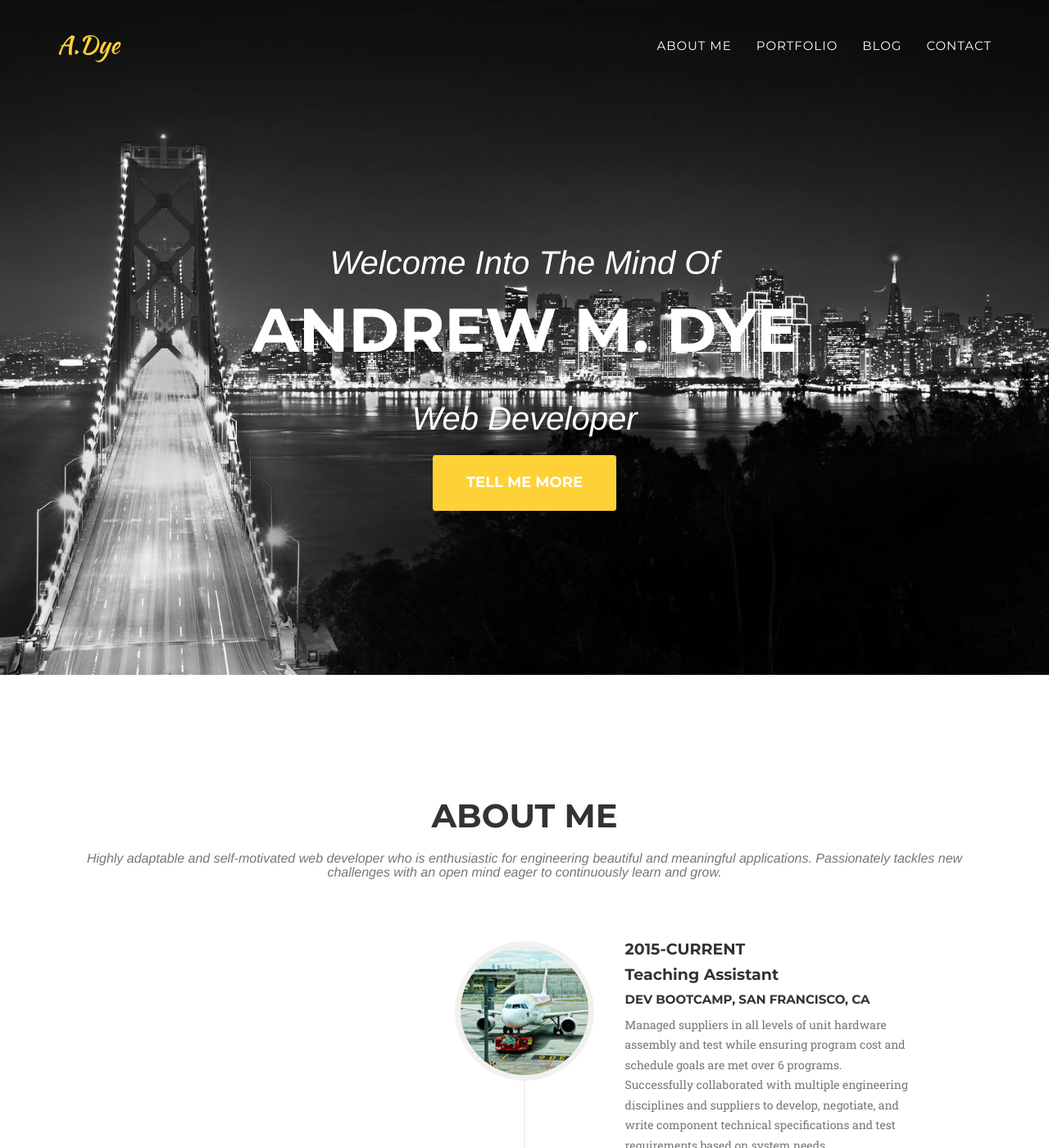
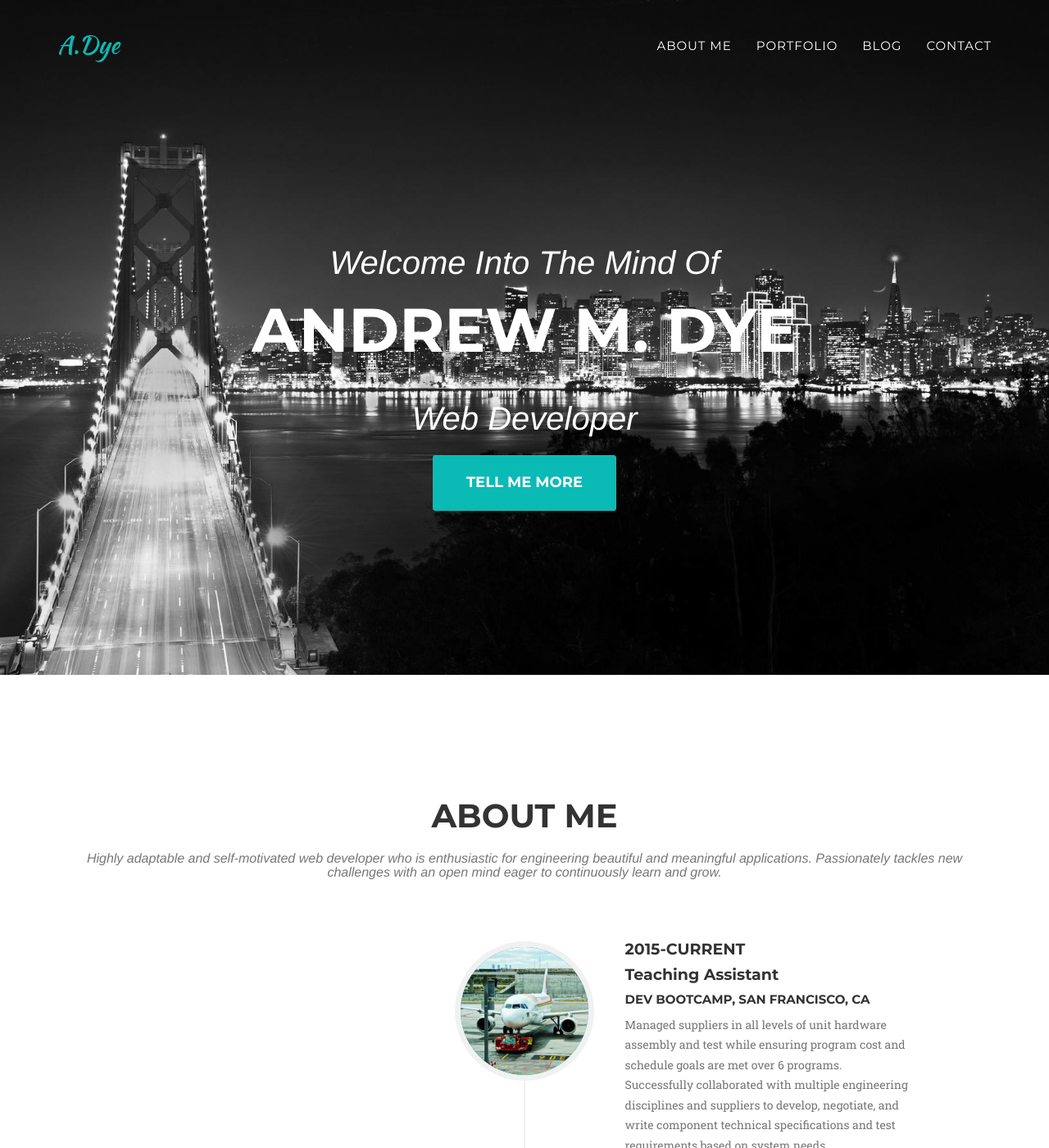
Before and after one commit to adye20/adye20.github.io, a Jekyll site: the page built from index.html, in a window 1280 px wide and 1400 px high. Shown: the whole window at 82% size. Built offline with Jekyll 4.4.1, drawn with Linux system fonts in a browser that asks for light colours; some web fonts are replaced.

Commit message:
changed yellow font color to light blue

```diff
--- a/_config.yml
+++ b/_config.yml
@@ -8,8 +8,8 @@ description: "Write an awesome description for your new site here. You can edit
 
 # Color settings (hex-codes without the leading hash-tag)
 color:
-  primary: fed136
-  secondary: fec503
+  primary: 0ABAB5
+  secondary: 0AADB5
   secondary-dark: 333
 
 # Team names, titles and social links
--- a/_includes/footer.html
+++ b/_includes/footer.html
@@ -7,7 +7,7 @@
                 <div class="col-md-4">
                     <ul class="list-inline social-buttons">
                         {% for network in site.social %}
-                        <li><a href="{{ network.url }}"><i class="fa fa-{{ network.title }}"></i></a>
+                        <li><a href="{{ network.url }}" target="_blank"><i class="fa fa-{{ network.title }}"></i></a>
                         </li>
                         {% endfor %}
                     </ul>
```
Also changed, not shown: 8 other files.
